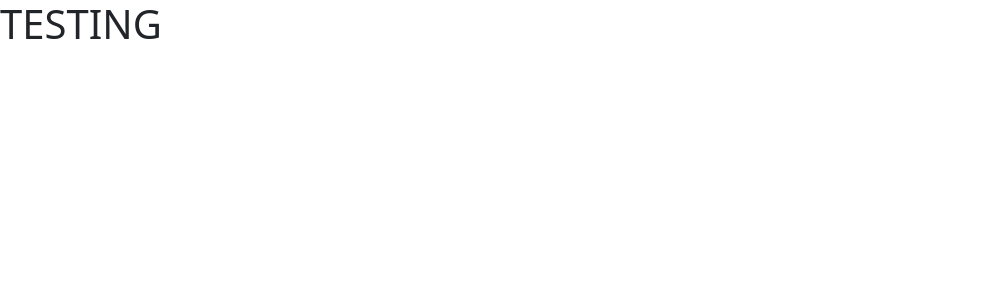
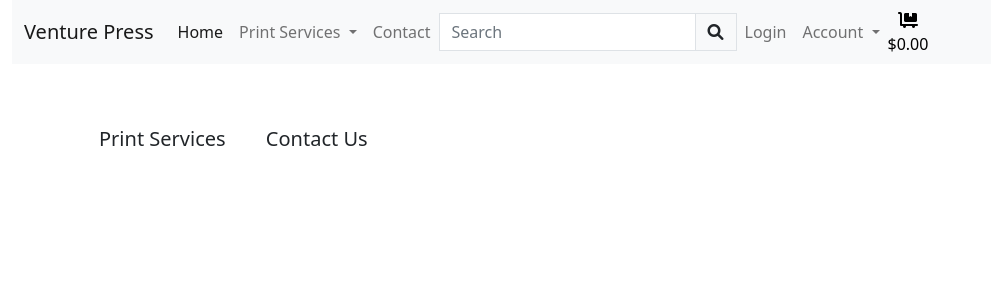
Before and after one commit to ollylomax/Venture-Press---Full-Stack-Frameworks-With-Django-Milestone-Project, a Django app: page / in a window 1280 px wide. Shown: the top 300 px of the page, without its empty margins (0-991 px from the left). Run offline with Django 3.2, Linux system fonts and the light colour scheme; some libraries are stand-ins or nearby versions.

Commit message:
Create base navbar and links

```diff
--- a/home/templates/home/index.html
+++ b/home/templates/home/index.html
@@ -2,5 +2,19 @@
 {% load static %}
 
 {% block content %}
-<h1>TESTING</h1>
+    <div class="container h-100">
+        <div class="row h-100">
+            <div class="col-7 col-md-6 my-auto">
+                <h1 class="display-4 text-black">
+                    Excellence In Print
+                </h1>
+                <div class="my-5">
+                    <h4>
+                        <a href="" class="btn btn-lg">Print Services</a>
+                        <a href="" class="btn btn-lg">Contact Us</a>
+                    </h4>
+                </div>
+            </div>
+        </div>
+    </div>
 {% endblock %}
--- a/templates/base.html
+++ b/templates/base.html
@@ -16,10 +16,13 @@
 
     {% block corecss %}
     <link href="https://cdn.jsdelivr.net/npm/bootstrap@5.2.0-beta1/dist/css/bootstrap.min.css" rel="stylesheet" integrity="sha384-0evHe/X+R7YkIZDRvuzKMRqM+OrBnVFBL6DOitfPri4tjfHxaWutUpFmBp4vmVor" crossorigin="anonymous">
+    <!-- Font Awesome minified style sheet -->
+    <link rel="stylesheet" href="https://cdnjs.cloudflare.com/ajax/libs/font-awesome/6.0.0/css/all.min.css"
+        integrity="sha512-9usAa10IRO0HhonpyAIVpjrylPvoDwiPUiKdWk5t3PyolY1cOd4DSE0Ga+ri4AuTroPR5aQvXU9xC6qOPnzFeg=="
+        crossorigin="anonymous" referrerpolicy="no-referrer" type="text/css" />
     {% endblock %}
 
     {% block corejs %}
-    <script src="https://kit.fontawesome.com/e9c73d7092.js" crossorigin="anonymous"></script>
     <script src="https://code.jquery.com/jquery-3.4.1.min.js" integrity="sha256-CSXorXvZcTkaix6Yvo6HppcZGetbYMGWSFlBw8HfCJo=" crossorigin="anonymous"></script>
     <script src="https://cdn.jsdelivr.net/npm/@popperjs/core@2.11.5/dist/umd/popper.min.js" integrity="sha384-Xe+8cL9oJa6tN/veChSP7q+mnSPaj5Bcu9mPX5F5xIGE0DVittaqT5lorf0EI7Vk" crossorigin="anonymous"></script>
     <script src="https://cdn.jsdelivr.net/npm/bootstrap@5.2.0-beta1/dist/js/bootstrap.min.js" integrity="sha384-kjU+l4N0Yf4ZOJErLsIcvOU2qSb74wXpOhqTvwVx3OElZRweTnQ6d31fXEoRD1Jy" crossorigin="anonymous"></script>
@@ -29,7 +32,79 @@
 </head>
 
 <body>
-    <header class="container-fluid fixed-top"></header>
+    <header class="container-fluid fixed-top">
+
+        <nav class="navbar navbar-expand-lg bg-light">
+            <div class="container-fluid">
+              <a class="navbar-brand" href="#">Venture Press</a>
+              <button class="navbar-toggler" type="button" data-bs-toggle="collapse" data-bs-target="#navbarNavDropdown" aria-controls="navbarNavDropdown" aria-expanded="false" aria-label="Toggle navigation">
+                <span class="navbar-toggler-icon"></span>
+              </button>
+              <div class="collapse navbar-collapse" id="navbarNavDropdown">
+                <ul class="navbar-nav">
+                  <li class="nav-item">
+                    <a class="nav-link active" aria-current="page" href="#">Home</a>
+                  </li>
+                  <li class="nav-item dropdown">
+                    <a class="nav-link dropdown-toggle" href="#" id="navbarDropdownMenuLink" role="button" data-bs-toggle="dropdown" aria-expanded="false">
+                      Print Services
+                    </a>
+                    <ul class="dropdown-menu" aria-labelledby="navbarDropdownMenuLink">
+                      <li><a class="dropdown-item" href="#">Stationery</a></li>
+                      <li><a class="dropdown-item" href="#">Advertising</a></li>
+                      <li><a class="dropdown-item" href="#">Textiles</a></li>
+                    </ul>
+                  </li>
+                  <li class="nav-item">
+                    <a class="nav-link" href="#">Contact</a>
+                  </li>
+                </ul>
+                  <form method="GET" action="">
+                    <div class="input-group w-100">
+                        <input class="form-control border border-black rounded-0" type="text" name="q" placeholder="Search">
+                        <div class="input-group-append">
+                            <button class="form-control btn btn-black border border-black rounded-0" type="submit">
+                                <span class="icon">
+                                    <i class="fas fa-search"></i>
+                                </span>
+                            </button>
+                        </div>
+                    </div>
+                </form>
+                <ul class="navbar-nav">
+                    <li class="nav-item">
+                        <a class="nav-link" href="#">Login</a>
+                      </li>
+                    <li class="nav-item dropdown">
+                        <a class="nav-link dropdown-toggle" href="#" id="navbarDropdownMenuLink" role="button" data-bs-toggle="dropdown" aria-expanded="false">
+                          Account
+                        </a>
+                        <ul class="dropdown-menu" aria-labelledby="navbarDropdownMenuLink">
+                          <li><a class="dropdown-item" href="#">Profile</a></li>
+                          <li><a class="dropdown-item" href="#">Add Print Service</a></li>
+                          <li><a class="dropdown-item" href="#">Logout</a></li>
+                        </ul>
+                      </li>
+                </ul>
+                <div class="list-inline-item">
+                    <a class="{% if grand_total %}text-info font-weight-bold{% else %}text-black{% endif %} nav-link" href="">
+                        <div class="text-center">
+                            <div><i class="fa-solid fa-cart-flatbed"></i></div>
+                            <p class="my-0">
+                                {% if grand_total %}
+                                    ${{ grand_total|floatformat:2 }}
+                                {% else %}
+                                    $0.00
+                                {% endif %}
+                            </p>
+                        </div>
+                    </a>
+                </div>
+              </div>
+            </div>
+          </nav>
+
+    </header>
 
     {% if messages %}
         <div class="flash-container"></div>
```
